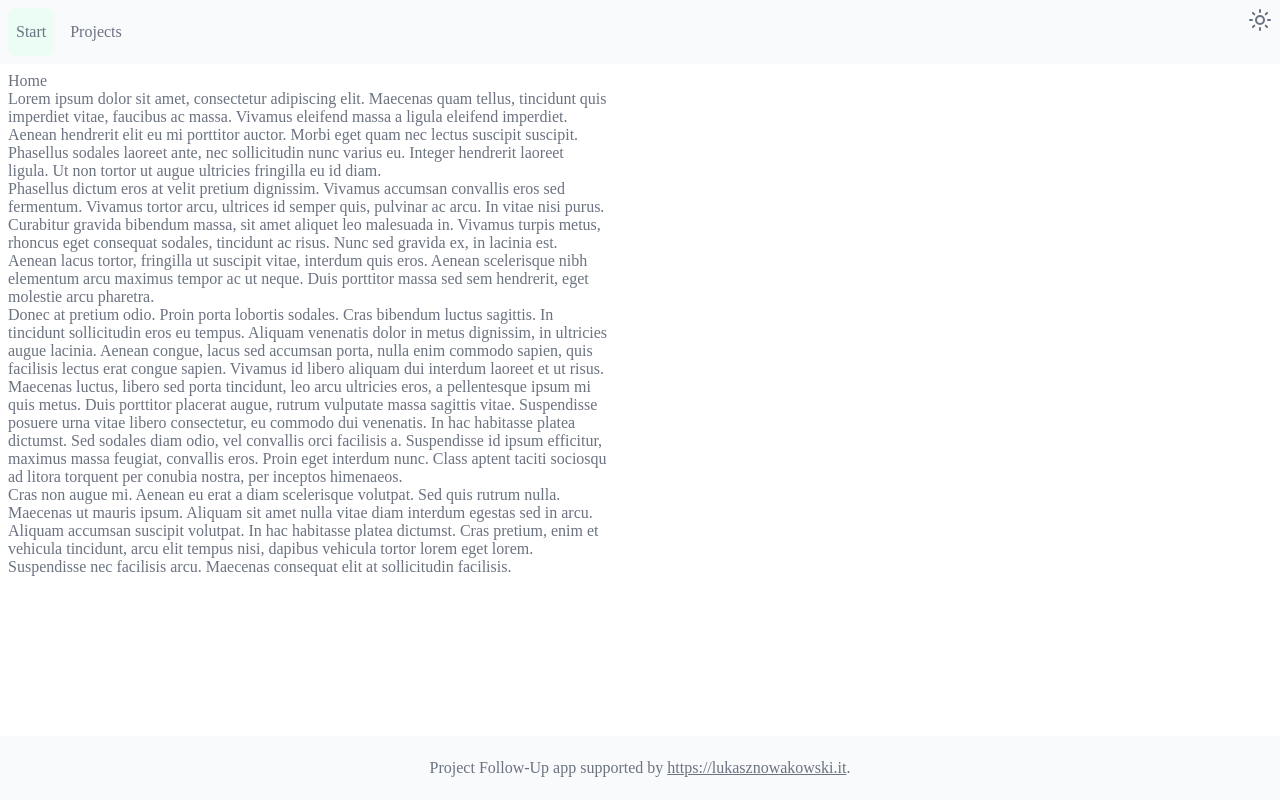
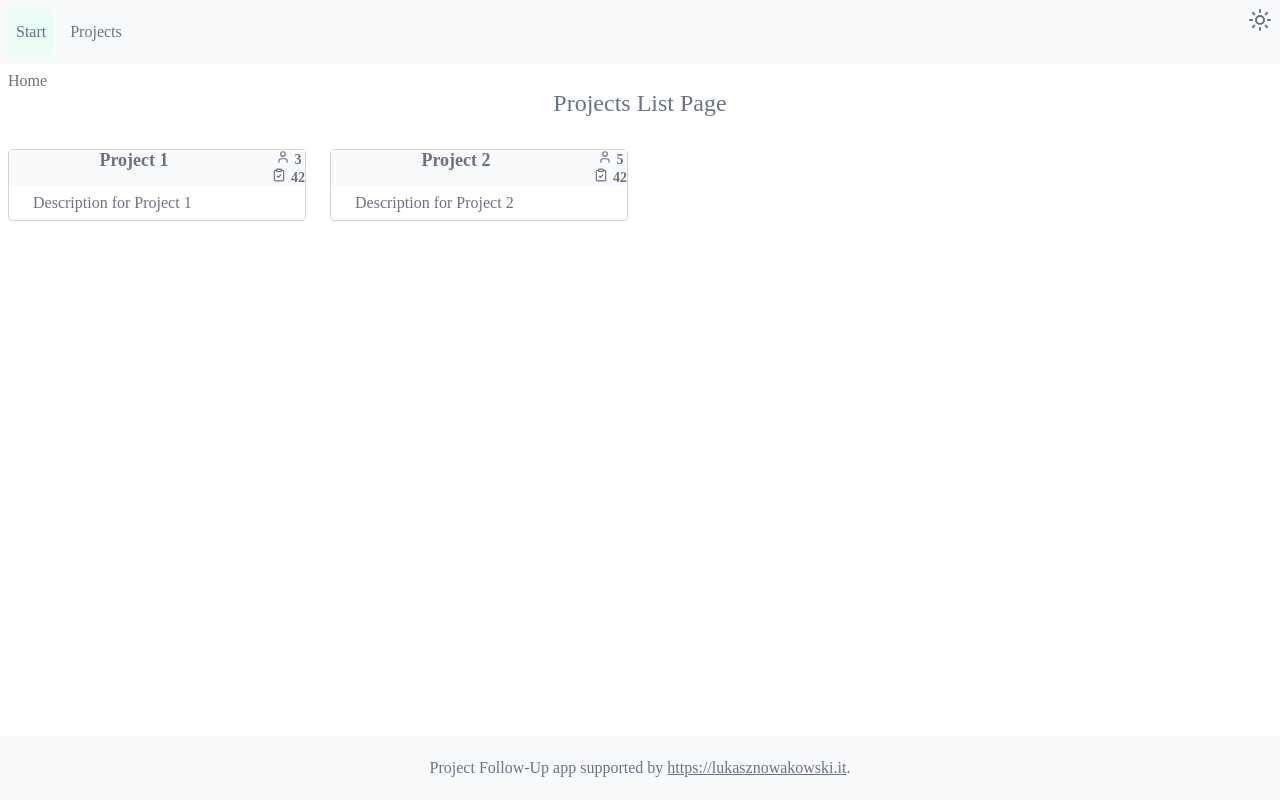
Before and after one commit to woocasch/project-followup, a React app in the folder ui/: page / in a window 1280 px wide. Built offline with nearby package versions, Linux system fonts and the light colour scheme; the HTML template or start-up script is replaced by a standard one.

Commit message:
Move projects list to home page.
Work on #4.

```diff
--- a/ui/src/assets/reset.scss
+++ b/ui/src/assets/reset.scss
@@ -33,6 +33,10 @@ video {
   max-width: 100%;
 }
 
+svg.lucide {
+  display: inline-block;
+}
+
 h1,
 h2,
 h3,
--- a/ui/src/home/home.tsx
+++ b/ui/src/home/home.tsx
@@ -1,22 +1,9 @@
 import './home.scss';
+import ProjectsListComponent from '@root/projects/use-cases/projects-list/projects-list';
 
 export default function HomePage() {
   return <div>
     <h2>Home</h2>
-    <p>
-      Lorem ipsum dolor sit amet, consectetur adipiscing elit. Maecenas quam tellus, tincidunt quis imperdiet vitae, faucibus ac massa. Vivamus eleifend massa a ligula eleifend imperdiet. Aenean hendrerit elit eu mi porttitor auctor. Morbi eget quam nec lectus suscipit suscipit. Phasellus sodales laoreet ante, nec sollicitudin nunc varius eu. Integer hendrerit laoreet ligula. Ut non tortor ut augue ultricies fringilla eu id diam.
-    </p>
-    <p>
-      Phasellus dictum eros at velit pretium dignissim. Vivamus accumsan convallis eros sed fermentum. Vivamus tortor arcu, ultrices id semper quis, pulvinar ac arcu. In vitae nisi purus. Curabitur gravida bibendum massa, sit amet aliquet leo malesuada in. Vivamus turpis metus, rhoncus eget consequat sodales, tincidunt ac risus. Nunc sed gravida ex, in lacinia est. Aenean lacus tortor, fringilla ut suscipit vitae, interdum quis eros. Aenean scelerisque nibh elementum arcu maximus tempor ac ut neque. Duis porttitor massa sed sem hendrerit, eget molestie arcu pharetra.
-    </p>
-    <p>
-      Donec at pretium odio. Proin porta lobortis sodales. Cras bibendum luctus sagittis. In tincidunt sollicitudin eros eu tempus. Aliquam venenatis dolor in metus dignissim, in ultricies augue lacinia. Aenean congue, lacus sed accumsan porta, nulla enim commodo sapien, quis facilisis lectus erat congue sapien. Vivamus id libero aliquam dui interdum laoreet et ut risus.
-    </p>
-    <p>
-      Maecenas luctus, libero sed porta tincidunt, leo arcu ultricies eros, a pellentesque ipsum mi quis metus. Duis porttitor placerat augue, rutrum vulputate massa sagittis vitae. Suspendisse posuere urna vitae libero consectetur, eu commodo dui venenatis. In hac habitasse platea dictumst. Sed sodales diam odio, vel convallis orci facilisis a. Suspendisse id ipsum efficitur, maximus massa feugiat, convallis eros. Proin eget interdum nunc. Class aptent taciti sociosqu ad litora torquent per conubia nostra, per inceptos himenaeos.
-    </p>
-    <p>
-      Cras non augue mi. Aenean eu erat a diam scelerisque volutpat. Sed quis rutrum nulla. Maecenas ut mauris ipsum. Aliquam sit amet nulla vitae diam interdum egestas sed in arcu. Aliquam accumsan suscipit volutpat. In hac habitasse platea dictumst. Cras pretium, enim et vehicula tincidunt, arcu elit tempus nisi, dapibus vehicula tortor lorem eget lorem. Suspendisse nec facilisis arcu. Maecenas consequat elit at sollicitudin facilisis.
-    </p>
+    <ProjectsListComponent />
   </div>;
 }
--- a/ui/src/index.tsx
+++ b/ui/src/index.tsx
@@ -2,7 +2,6 @@ import ReactDOM from 'react-dom/client';
 import { createBrowserRouter, RouterProvider } from 'react-router';
 import AppLayoutComponent from './AppLayout';
 import HomePage from '@home/home';
-import ProjectsListPage from '@projects/use-cases/projects-list/projects-list';
 import '@assets/reset.scss';
 import '@assets/themes.scss';
 import '@assets/main.scss';
@@ -17,10 +16,6 @@ const router = createBrowserRouter([
         Component: HomePage,
       },
       {
-        path: '/projects',
-        Component: ProjectsListPage,
-      },
-      {
         path: '*',
         Component: HomePage,
       }
--- a/ui/src/projects/use-cases/projects-list/components/index.ts
+++ b/ui/src/projects/use-cases/projects-list/components/index.ts
@@ -1,3 +1,2 @@
 export { RolesDisplay } from './roles-display';
-export { ProjectMemberDisplay } from './project-member-display';
 export { ProjectCardComponent } from './project-card';
--- a/ui/src/projects/use-cases/projects-list/components/project-card.tsx
+++ b/ui/src/projects/use-cases/projects-list/components/project-card.tsx
@@ -1,8 +1,8 @@
 import styled from '@emotion/styled';
 import { theme } from '@root/theme';
 import * as Data from '../projects-list.data';
-import { ProjectMemberDisplay } from './project-member-display';
 import { useNavigate } from 'react-router';
+import { User, ClipboardCheck } from 'lucide-react';
 
 interface ProjectCardComponentProps {
     project: Data.ProjectListItem;
@@ -20,18 +20,40 @@ const ProjectHeaderContainer = styled.div(`
     margin-bottom: ${theme.sizes.spacing.small};
     text-align: center;
     background-color: ${theme.colors.background.secondary};
-    line-height: ${theme.sizes.spacing.xlarge};
+    display: grid;
+    grid-template-columns: 1fr auto auto;
+    grid-template-rows: 1fr 1fr;
+`);
+
+const ProjectName = styled.span(`
+    font-size: ${theme.sizes.typography.large};
+    font-weight: ${theme.sizes.typography.bold};
+    grid-row: span 2;
+`);
+
+const MembersCount = styled.span(`
+    font-size: ${theme.sizes.typography.small};
+    margin-left: ${theme.sizes.spacing.small};
+    grid-row: 1;
+    grid-column: 2;
+    svg {
+        height: ${theme.sizes.typography.small};
+    }
+`);
+
+const TasksCount = styled.span(`
+    font-size: ${theme.sizes.typography.small};
+    margin-left: ${theme.sizes.spacing.small};
+    grid-row: 2;
+    grid-column: 2;
+    svg {
+        height: ${theme.sizes.typography.small};
+    }
 `);
 
 const ProjectContentContainer = styled.div(`
     padding-right: ${theme.sizes.spacing.medium};
     padding-left: ${theme.sizes.spacing.medium};
-`);
-
-const ProjectMembersContainer = styled.div(`
-    display: flex;
-    flex-direction: column;
-    gap: ${theme.sizes.spacing.small};
 `);
 
 export function ProjectCardComponent({ project }: ProjectCardComponentProps) {
@@ -42,15 +64,12 @@ export function ProjectCardComponent({ project }: ProjectCardComponentProps) {
 
     return <ProjectCardContainer>
         <ProjectHeaderContainer onClick={OpenProject}>
-            {project.name}
+            <ProjectName>{project.name}</ProjectName>
+            <MembersCount><User />{project.membersCount}</MembersCount>
+            <TasksCount><ClipboardCheck />42</TasksCount>
         </ProjectHeaderContainer>
         <ProjectContentContainer>
-            <div>{project.description}</div>
-            <ProjectMembersContainer>
-                {project.members.map(member => (
-                    <ProjectMemberDisplay key={member.id} member={member} />
-                ))}
-            </ProjectMembersContainer>
+            {project.description}
         </ProjectContentContainer>
     </ProjectCardContainer>;
 }
--- a/ui/src/projects/use-cases/projects-list/components/project-member-display.tsx
+++ /dev/null
@@ -1,29 +0,0 @@
-import { useState } from 'react';
-import styled from '@emotion/styled';
-import * as Data from '../projects-list.data';
-import { RolesDisplay } from './roles-display';
-
-interface ProjectMemberDisplayProps {
-    member: Data.ProjectMember;
-}
-
-const ProjectMemberContainer = styled.div(`
-    display: flex;
-    flex-direction: column;
-    text-align: center;
-`);
-
-export function ProjectMemberDisplay({ member }: ProjectMemberDisplayProps) {
-    const [expanded, setExpanded] = useState(false);
-
-    const toggleExpanded = () => {
-        setExpanded(!expanded);
-    };
-
-    const buttonText = expanded ? '−' : '+';
-
-    return <ProjectMemberContainer>
-        <div onClick={toggleExpanded}>{buttonText} {member.name}</div>
-        {expanded && <RolesDisplay roles={member.roles} />}
-    </ProjectMemberContainer>
-}
--- a/ui/src/projects/use-cases/projects-list/projects-list.data.ts
+++ b/ui/src/projects/use-cases/projects-list/projects-list.data.ts
@@ -13,7 +13,7 @@ export interface ProjectListItem {
     id: string;
     name: string;
     description: string;
-    members: ProjectMember[];
+    membersCount: number;
 }
 
 export interface ProjectsListService {
@@ -30,63 +30,13 @@ export class WebProjectListService implements ProjectsListService {
                         id: '1',
                         name: 'Project 1',
                         description: 'Description for Project 1',
-                        members: [
-                            {
-                                id: '1',
-                                name: 'Member 1',
-                                roles: [
-                                    { id: '1', name: 'Developer' },
-                                    { id: '2', name: 'Designer' },
-                                ],
-                            },
-                            {
-                                id: '2',
-                                name: 'Member 2',
-                                roles: [
-                                    { id: '1', name: 'Developer' },
-                                    { id: '2', name: 'Designer' },
-                                ],
-                            },
-                            {
-                                id: '3',
-                                name: 'Member 3',
-                                roles: [
-                                    { id: '1', name: 'Developer' },
-                                    { id: '2', name: 'Designer' },
-                                ],
-                            },
-                        ],
+                        membersCount: 3,
                     },
                     {
                         id: '2',
                         name: 'Project 2',
                         description: 'Description for Project 2',
-                        members: [
-                            {
-                                id: '1',
-                                name: 'Member 1',
-                                roles: [
-                                    { id: '1', name: 'Developer' },
-                                    { id: '2', name: 'Designer' },
-                                ],
-                            },
-                            {
-                                id: '2',
-                                name: 'Member 2',
-                                roles: [
-                                    { id: '1', name: 'Developer' },
-                                    { id: '2', name: 'Designer' },
-                                ],
-                            },
-                            {
-                                id: '3',
-                                name: 'Member 3',
-                                roles: [
-                                    { id: '1', name: 'Developer' },
-                                    { id: '2', name: 'Designer' },
-                                ],
-                            },
-                        ],
+                        membersCount: 5,
                     },
                 ]);
             }, 1000);
--- a/ui/src/projects/use-cases/projects-list/projects-list.tsx
+++ b/ui/src/projects/use-cases/projects-list/projects-list.tsx
@@ -11,7 +11,7 @@ const ProjectsContainer = styled.div(`
     gap: ${theme.sizes.spacing.medium};
 `);
 
-export default function ProjectsListPage() {
+export default function ProjectsListComponent() {
     const [projects, setProjects] = useState<Data.ProjectListItem[]>([]);
 
     useEffect(() => {
@@ -23,7 +23,7 @@ export default function ProjectsListPage() {
         <ProjectsContainer>
             {projects.map(project => (
                 <ProjectCardComponent key={project.id} project={project} />
-))}
+            ))}
         </ProjectsContainer>
     </div>
 }
```
